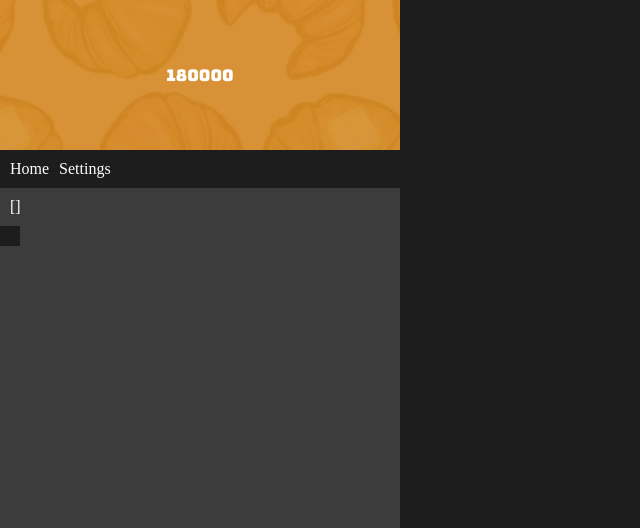
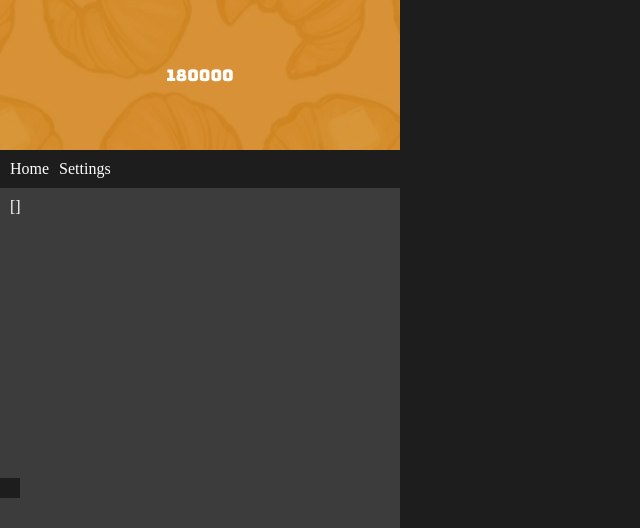
Before and after one commit to Croissant-discord/datamine-app, a Vue app: page /#/ in a window 1280 px wide. Shown: the top 528 px of the page, without its empty margins (0-640 px from the left). Built offline with nearby package versions, Linux system fonts and the light colour scheme.

Commit message:
Add files via upload

```diff
--- a/src/views/Home.vue
+++ b/src/views/Home.vue
@@ -9,7 +9,8 @@ async function loadProfiles() {
 }
 
 async function CreateProfile() {
-	profiles.value = await invoke('saved_profiles')
+	await invoke('saved_profiles')
+	await loadProfiles()
 }
 
 onMounted(() => {
@@ -22,15 +23,21 @@ onMounted(() => {
 		{{profiles}}
 	</div>
 
-	<div @click="CreateProfile" style="width: 20px; height: 20px; background-color: #1d1d1d;"></div>
+	<div @click="CreateProfile" style="cursor: pointer; width: 20px; height: 20px; background-color: #1d1d1d;"></div>
 </template>
 
 <style scoped>
 	.main-container {
 		width: 100%;
-		height: auto;
+		height: 290px;
 		color: #fff;
+		overflow-y: scroll;
 		padding: 10px;
 		box-sizing: border-box;
+
+		/* Firefox */
+		scrollbar-width: thin;
+		scrollbar-color: #1d1d1d transparent;
 	}
+
 </style>
```
